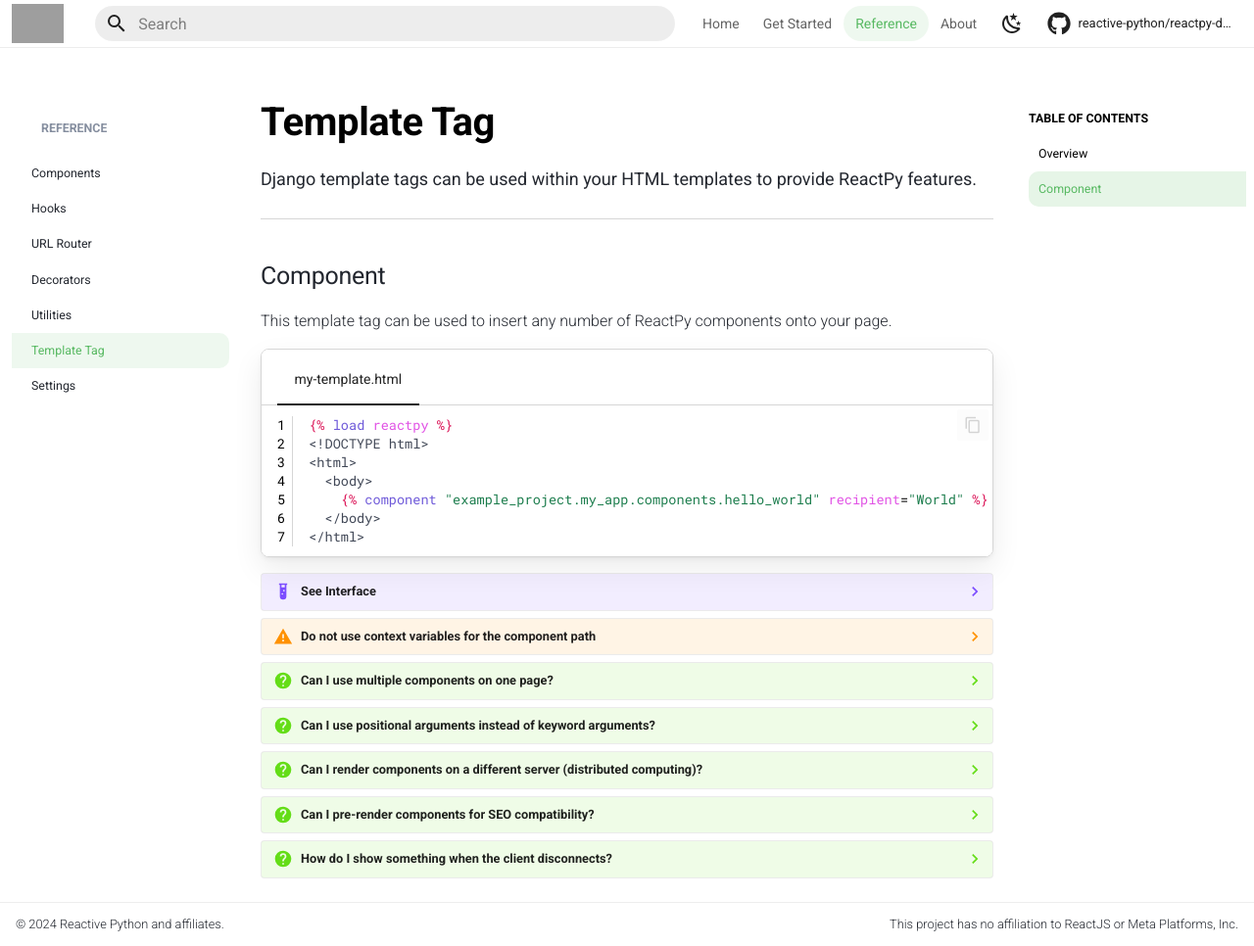
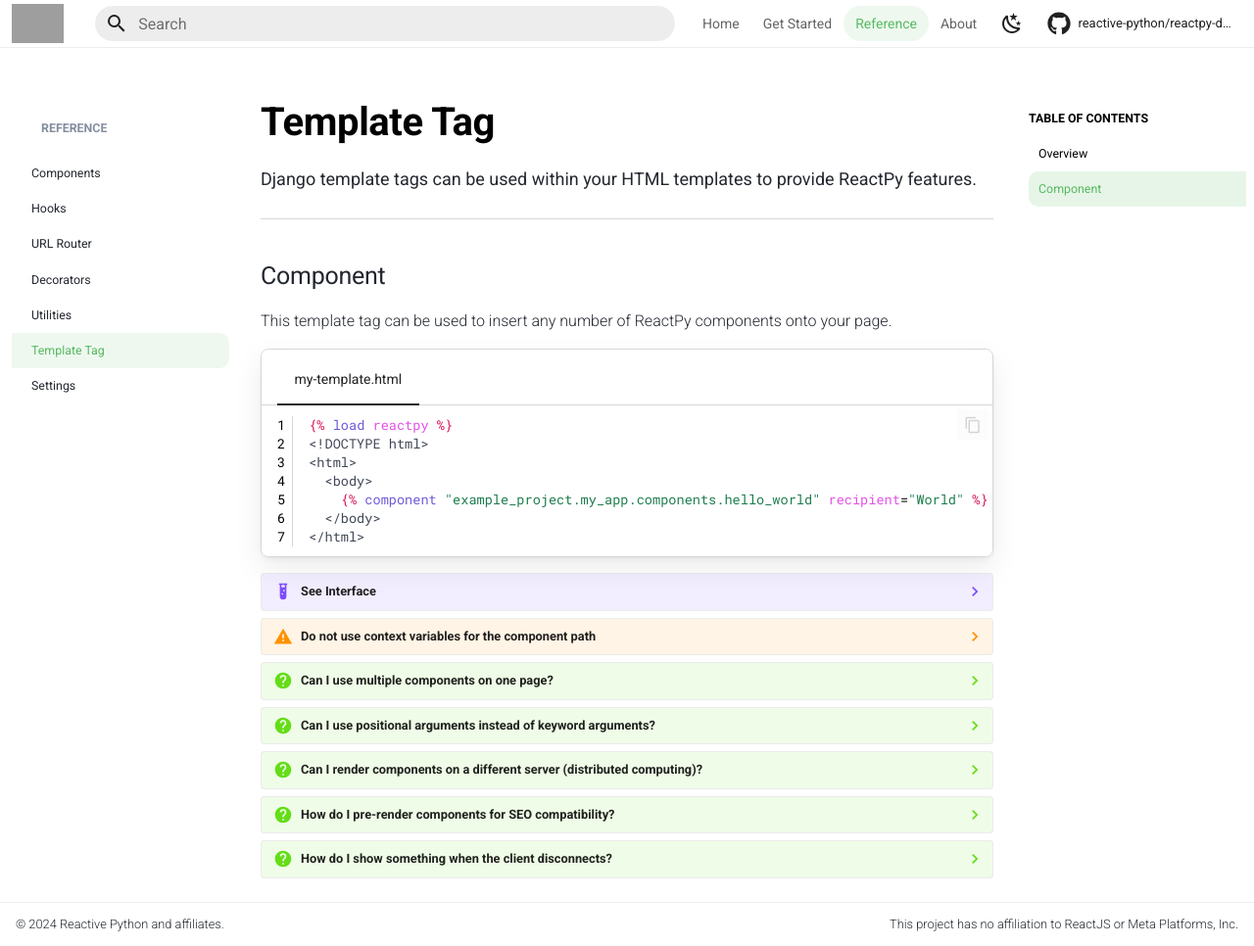
Before and after one commit to reactive-python/reactpy-django, an MkDocs documentation site: the page built from docs/src/reference/template-tag.md, in a window 1280 px wide and 966 px high. Shown: the whole window at 98% size. Built offline with MkDocs 1.6.1 and Material for MkDocs 9.7.7, drawn with Linux system fonts in a browser that asks for light colours; comment, search, counter and statistics services are not loaded; the version menu is left out; grey boxes are pictures that could not be loaded.

Commit message:
finish docs

````diff
--- a/docs/src/reference/template-tag.md
+++ b/docs/src/reference/template-tag.md
@@ -27,7 +27,7 @@ This template tag can be used to insert any number of ReactPy components onto yo
     | `#!python class` | `#!python str | None` | The HTML class to apply to the top-level component div. | `#!python None` |
     | `#!python key` | `#!python Any` | Force the component's root node to use a [specific key value](https://reactpy.dev/docs/guides/creating-interfaces/rendering-data/index.html#organizing-items-with-keys). Using `#!python key` within a template tag is effectively useless. | `#!python None` |
     | `#!python host` | `#!python str | None` | The host to use for the ReactPy connections. If unset, the host will be automatically configured.<br/>Example values include: `localhost:8000`, `example.com`, `example.com/subdir` | `#!python None` |
-    | `#!python prerender` | `#!python str` | If `#!python "True"`, the component will pre-rendered, which enables SEO compatibility and reduces perceived latency. | `#!python "False"` |
+    | `#!python prerender` | `#!python str` | If `#!python "true"`, the component will pre-rendered, which enables SEO compatibility and reduces perceived latency. | `#!python "false"` |
     | `#!python offline` | `#!python str` | The dotted path to a component that will be displayed if your root component loses connection to the server. Keep in mind, this `offline` component will be non-interactive (hooks won't operate). | `#!python ""` |
     | `#!python **kwargs` | `#!python Any` | The keyword arguments to provide to the component. | N/A |
 
@@ -129,10 +129,28 @@ This template tag can be used to insert any number of ReactPy components onto yo
     2. You will not need to register ReactPy WebSocket or HTTP paths on any applications that do not perform any component rendering.
     3. Your component will only be able to access your template tag's `#!python *args`/`#!python **kwargs` if your applications share a common database.
 
-??? question "Can I pre-render components for SEO compatibility?"
+??? question "How do I pre-render components for SEO compatibility?"
 
-    ...
+    This is most commonly done through [`settings.py:REACTPY_PRERENDER`](../reference/settings.md#reactpy_prerender). However, you can use the `#!python prerender` keyword to pre-render a specific component.
+
+    === "my-template.html"
+
+        ```jinja
+        ...
+        {% component "example_project.my_app.components.do_something" prerender="true" %}
+        ...
+        ```
 
 ??? question "How do I show something when the client disconnects?"
 
-    ...
+    You can use the `#!python offline` keyword to display a specific component when the client disconnects from the server.
+
+    === "my-template.html"
+
+        ```jinja
+        ...
+        {% component "example_project.my_app.components.do_something" offline="example_project.my_app.components.offline" %}
+        ...
+        ```
+
+    _Note: The `#!python offline` component will be non-interactive (hooks won't operate)._
````
